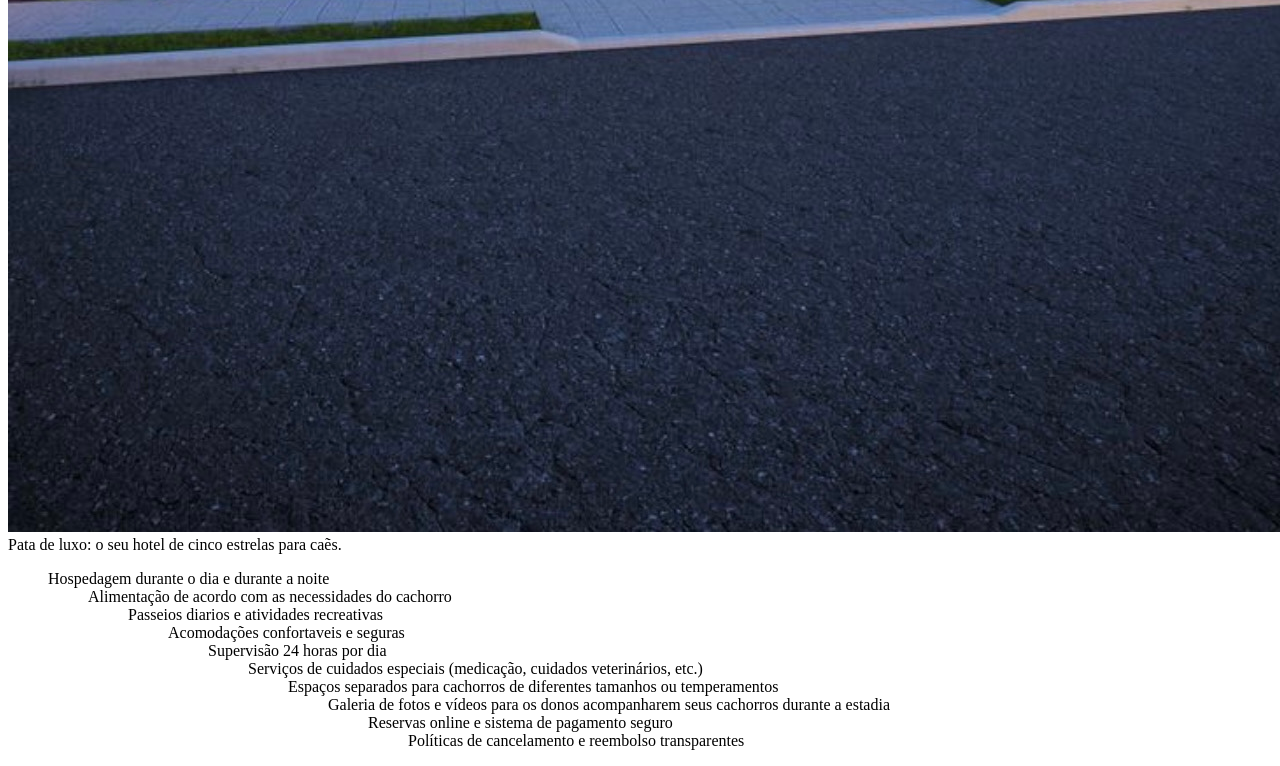
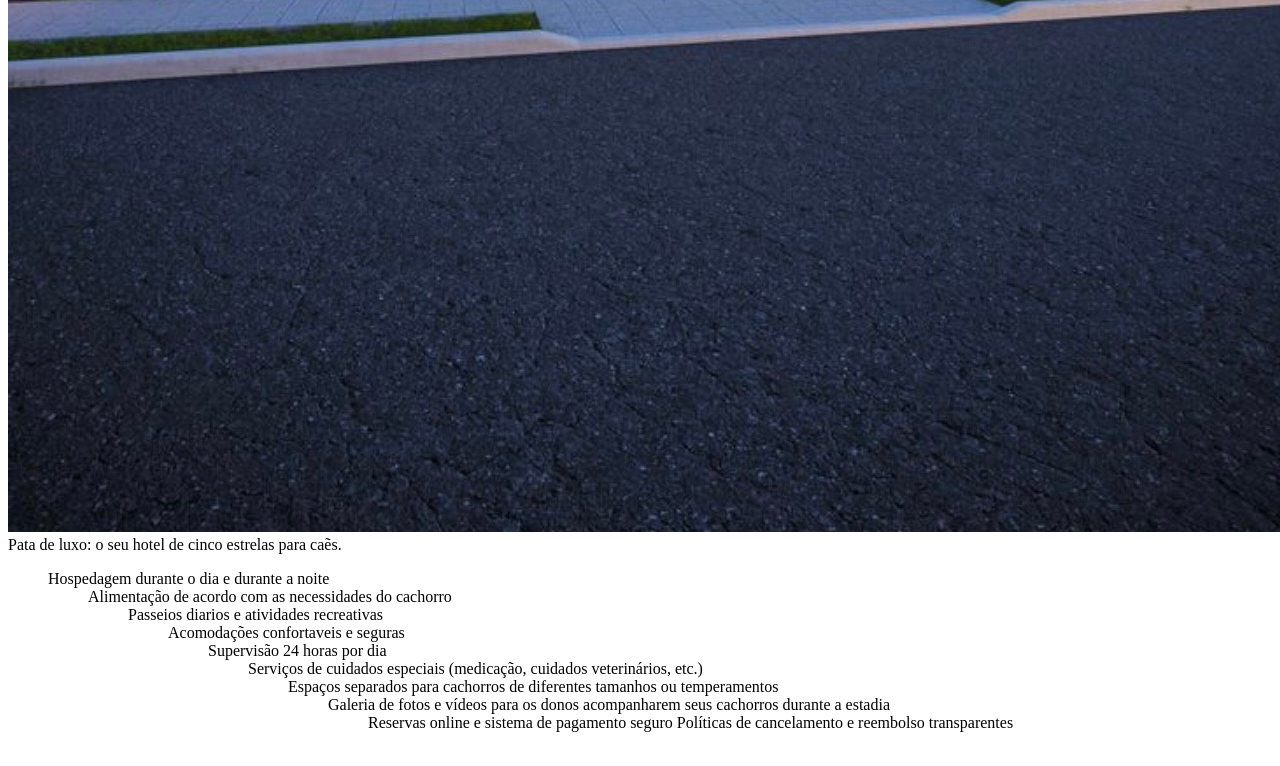
Before and after one commit to SenaGeovanna/TURMA-3-A, a plain HTML site: page index.html in a window 1280 px wide. Shown: the part 1533-2299 px from the top of the page. Drawn offline with Linux system fonts and the light colour scheme.

Commit message:
Update index.html

```diff
--- a/index.html
+++ b/index.html
@@ -32,5 +32,4 @@
     <ul>Galeria de fotos e vídeos para os donos acompanharem seus cachorros durante a estadia
 
     <ul>Reservas online e sistema de pagamento seguro
-
-    <ul>Políticas de cancelamento e reembolso transparentes
+    Políticas de cancelamento e reembolso transparentes
```
